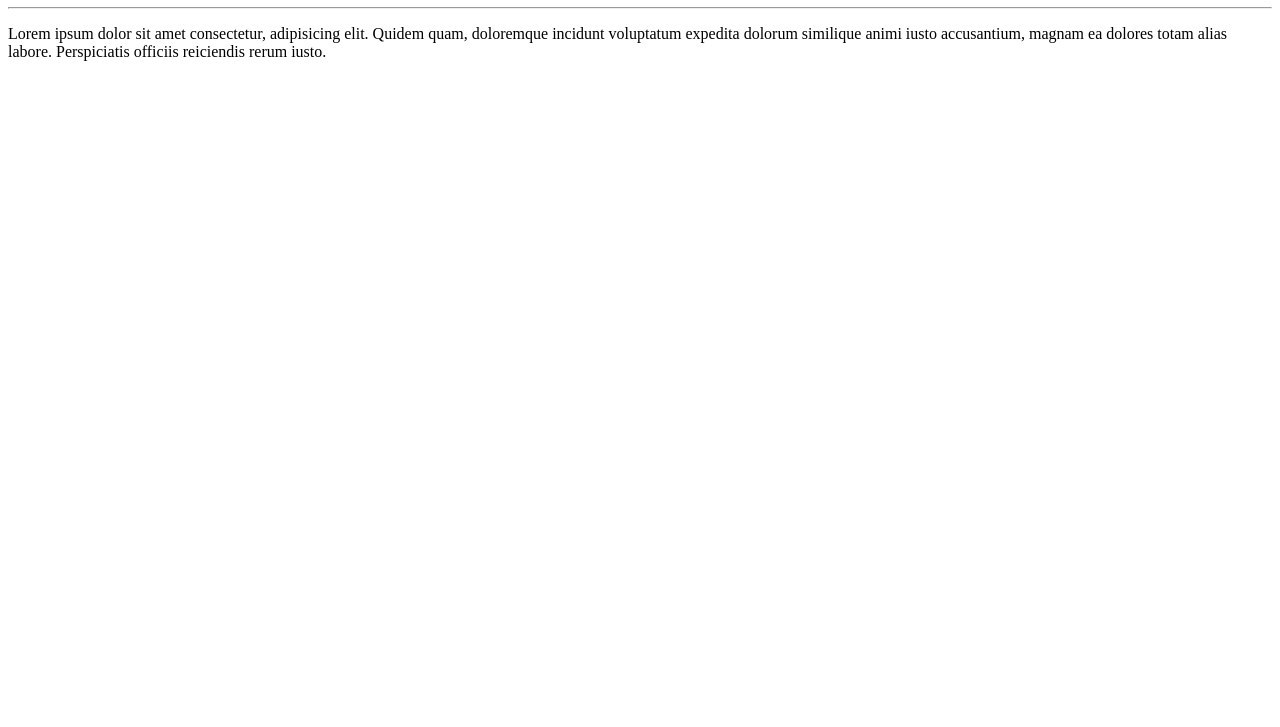
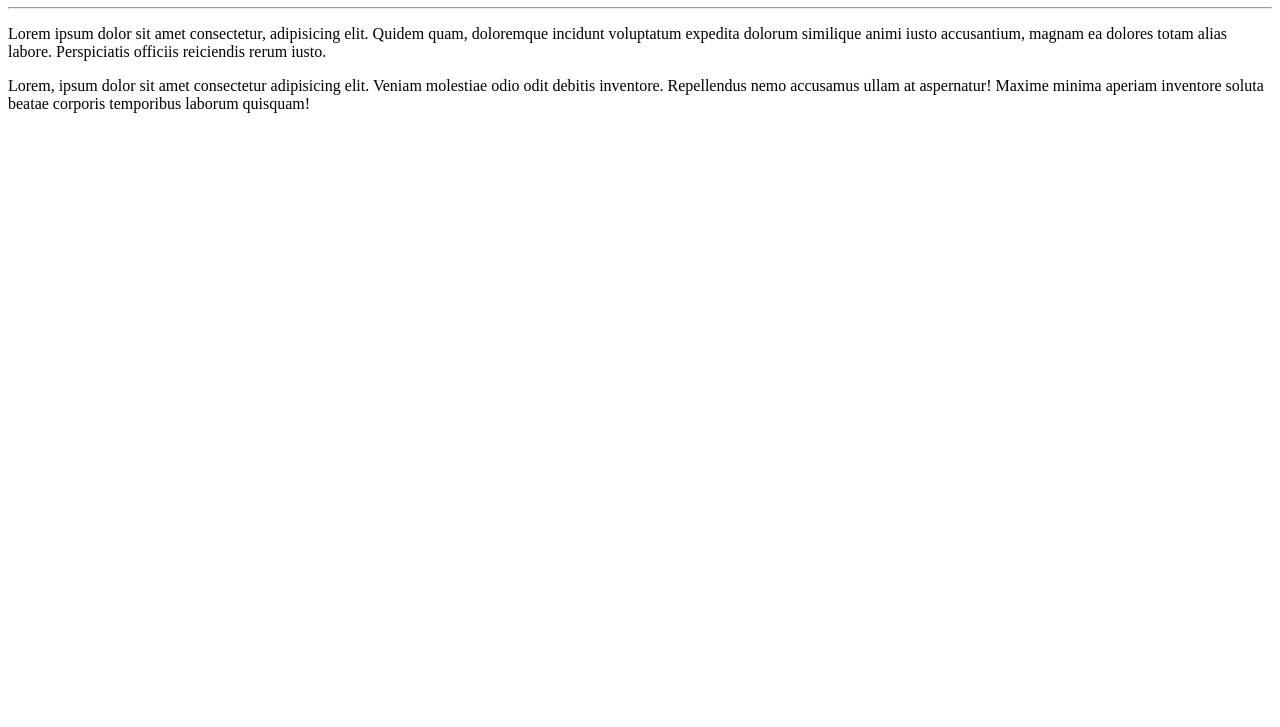
Before and after one commit to eduardocruz49/Ola-Mundo, a plain HTML site: page site-exemplo/index.html in a window 1280 px wide. Shown: the part 73-800 px from the top of the page. Drawn offline with Linux system fonts and the light colour scheme.

Commit message:
adicionei um paragrafo

```diff
--- a/site-exemplo/index.html
+++ b/site-exemplo/index.html
@@ -10,5 +10,6 @@
     <h1>Olá, Mundo!</h1>
     <hr>
     <p>Lorem ipsum dolor sit amet consectetur, adipisicing elit. Quidem quam, doloremque incidunt voluptatum expedita dolorum similique animi iusto accusantium, magnam ea dolores totam alias labore. Perspiciatis officiis reiciendis rerum iusto.</p>
+    <p>Lorem, ipsum dolor sit amet consectetur adipisicing elit. Veniam molestiae odio odit debitis inventore. Repellendus nemo accusamus ullam at aspernatur! Maxime minima aperiam inventore soluta beatae corporis temporibus laborum quisquam!</p>
 </body>
 </html>
```
